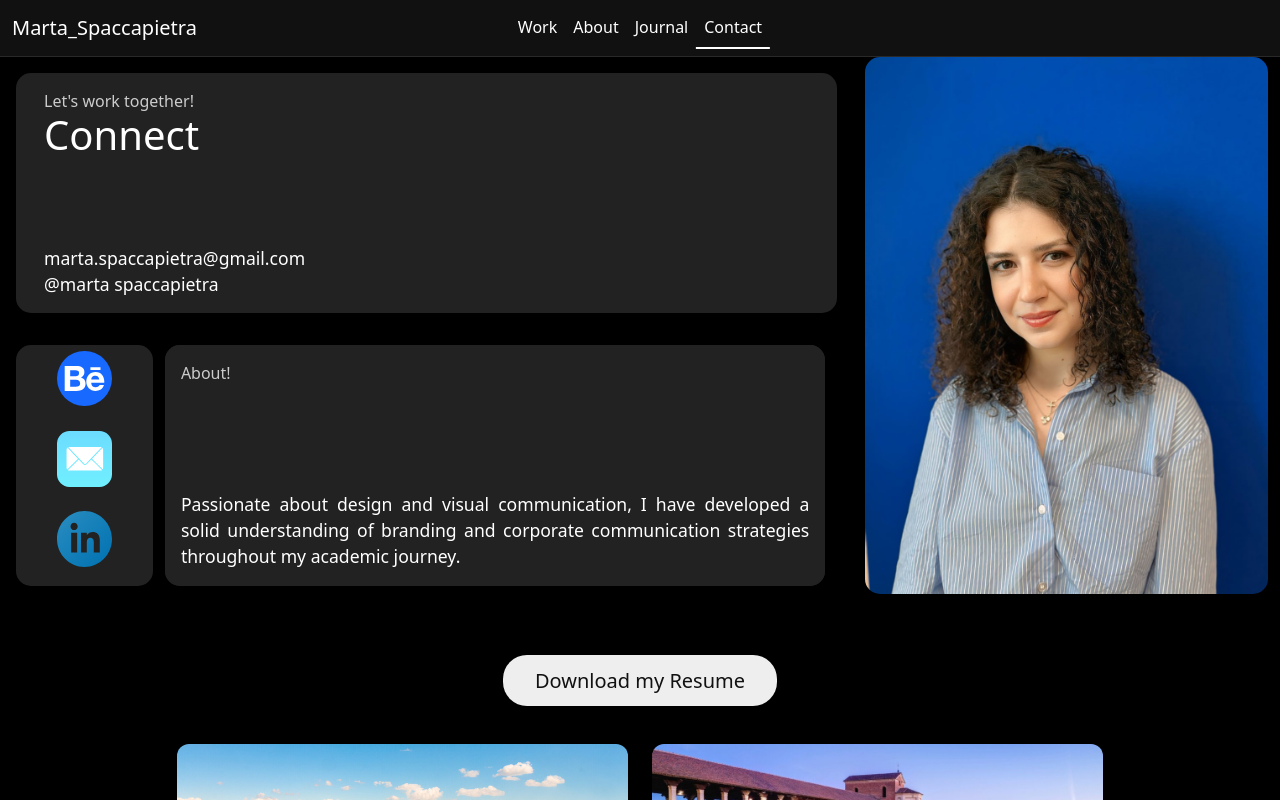
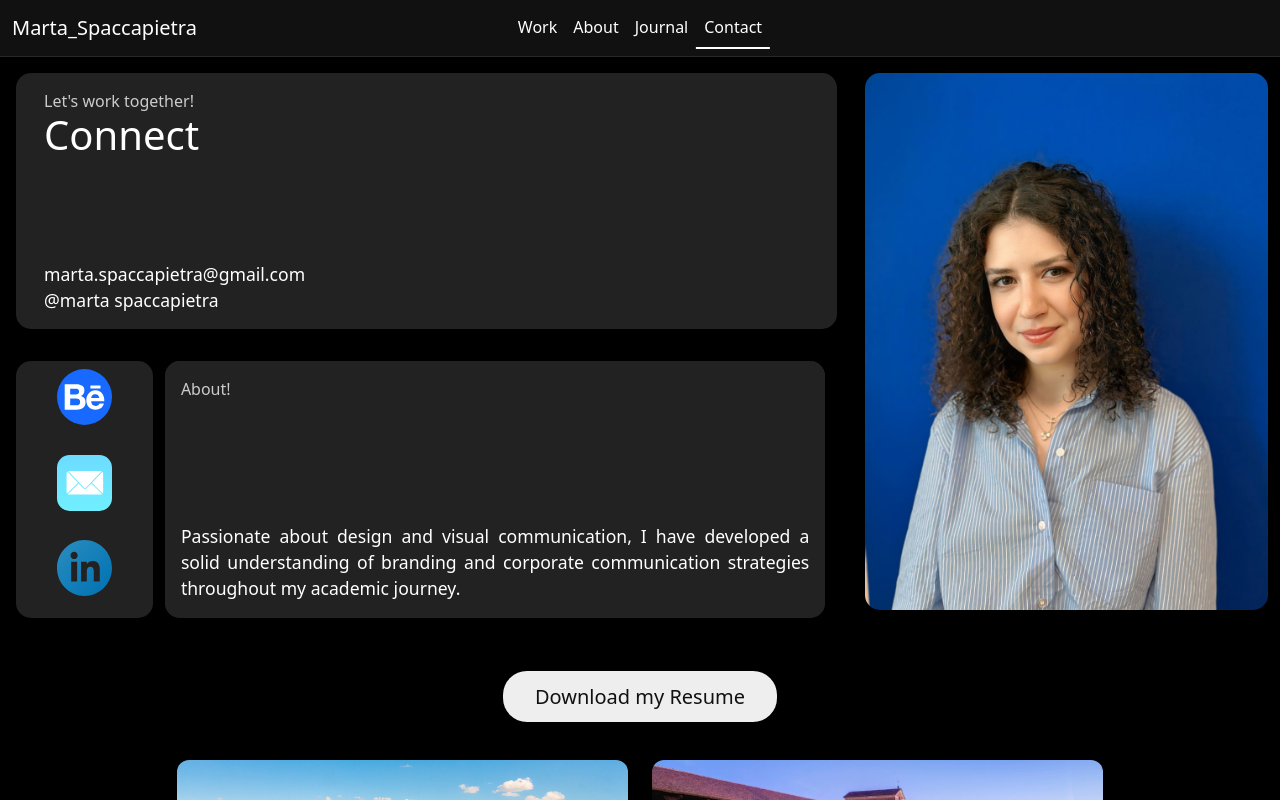
Before and after one commit to Martons00/marta_portfolio, a React (Vite) app: page /marta_portfolio/contact in a window 1280 px wide. Built offline with nearby package versions, Linux system fonts and the light colour scheme.

Commit message:
contact correction

```diff
--- a/src/component/Contact.jsx
+++ b/src/component/Contact.jsx
@@ -13,7 +13,7 @@ const Contact = () => (
     <div>
         <Container fluid className="contact-root">
             <Row>
-                <Col md={8} xs={12} style={{ paddingBottom: '1rem' }}>
+                <Col md={8} xs={12} style={{ paddingBottom: 'auto' }}>
                     <Row className='h-50 gx-4 contact-row'>
                         <Col className='contact-card d-flex flex-column justify-content-between'>
                             <div className="connect-top">
@@ -81,7 +81,7 @@ const Contact = () => (
                     </Row>
                 </Col>
                 <Col md={4} xs={12}>
-                    <Figure >
+                    <Figure style={{paddingTop: '1rem'}} >
                         <Figure.Image src={PhotoCV} alt="Contact" className="contact-image" />
                     </Figure>
                 </Col>
--- a/src/component/GridLayout.jsx
+++ b/src/component/GridLayout.jsx
@@ -28,7 +28,7 @@ function GridLayout() {
       id: 'outline-01',
       title: 'Welcome to my portfolio',
       subtitle: `Hello and welcome! I'm thrilled to share my creative journey with you through this portfolio. Here you'll discover a curated collection of my professional work, showcasing my skills, experience, and passion for design.
-Browse through my projects to see how I approach challenges, solve problems, and deliver results that exceed expectations. Each case study provides insights into my creative process, technical abilities, and the impact of my solutions.
+Browse through my projects to see how I approach challenges. Each case study provides insights into my creative process, technical abilities, and the impact of my solutions.
 Beyond my work samples, you'll find information about my background, skills, and the values that drive my professional approach. I've included details about my education, career path, and areas of expertise to give you a comprehensive understanding of what I bring to the table.`
       ,
       type: 'stats',
```
